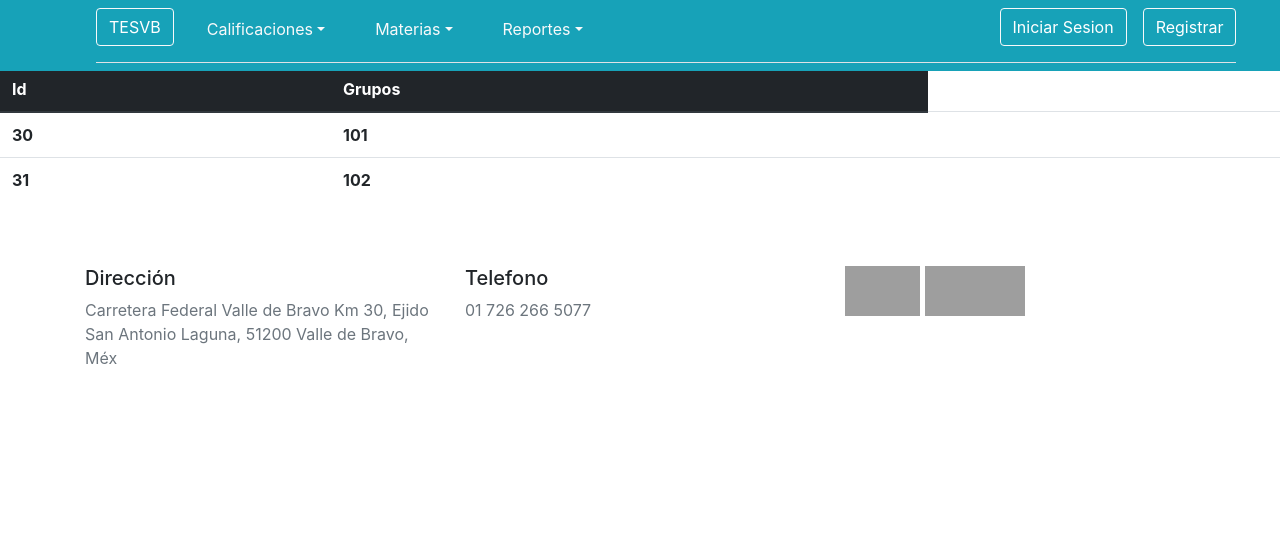
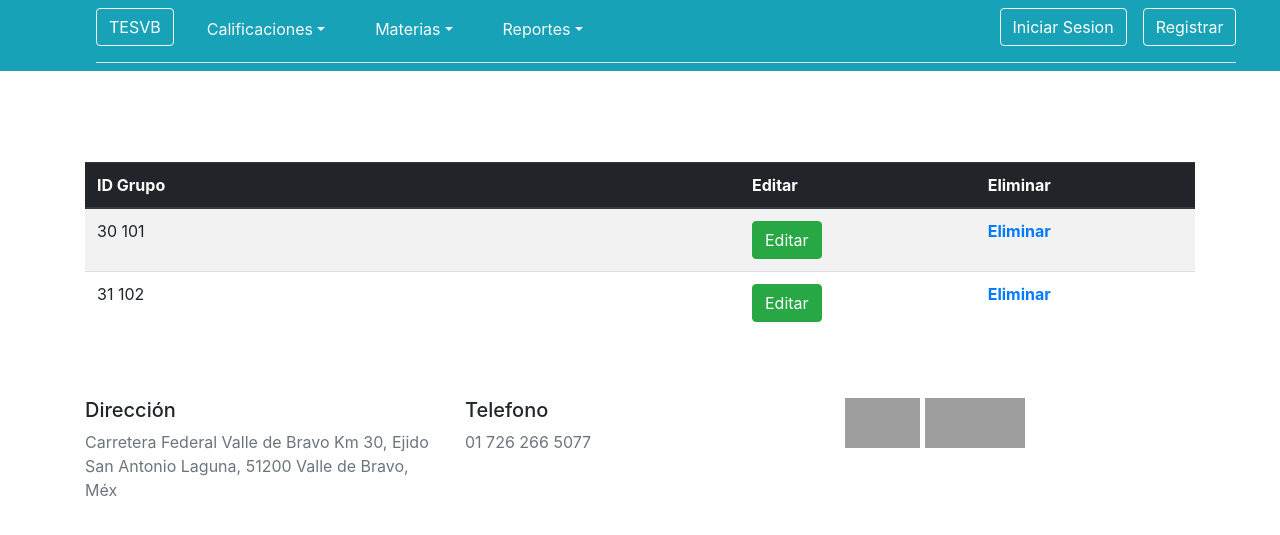
Before and after one commit to bernardinooctavio/aplicacionesproyecto, a PHP site: page /aplicacionesproyecto/Grupo in a window 1280 px wide. Shown: the top 535 px of the page. Run offline with PHP 8.4, Linux system fonts and the light colour scheme; data comes from the database, SQL or seed files in the repository; lists and menus that the app fills with data are empty; some libraries are stand-ins or nearby versions; grey boxes are pictures that could not be loaded.

Commit message:
modificacion
ok

```diff
--- a/Views/Grupo/index.php
+++ b/Views/Grupo/index.php
@@ -1,25 +1,103 @@
-<table class="table">
-<h3>Sistemas</h3>
+<div class="container">
+  <?php
+  if(mysqli_num_rows($datos)>0){
+  ?>
+  <h3>Aplicaciones Web 702</h3>
+  <br>
+
+  <br>
+  <br>
+
+<br>
+  <table class="table table-striped">
   <thead class="thead-dark">
     <tr>
-      <th scope="col">Id</th>
-      <th scope="col">Grupos</th>
+      <th scope="col">ID Grupo</th>
+  <th></th>
+  <th></th>
+  <th></th>
+<th></th>
+<th></th>
+<th></th>
+<th></th>
+      <th scope="col">Editar</th>
+      <th scope="col">Eliminar</th>
     </tr>
   </thead>
   <tbody>
 <?php
-while($filas=mysqli_fetch_assoc($datos))
+
+while($fila=mysqli_fetch_assoc($datos))
 { ?>
 
+
+
     <tr>
-      <th scope="row"><?php echo $filas['id_grupo'] ?></th>
-        <th scope="row"><?php echo $filas['desc_grupo'] ?></th>
+
+      <td scope="col"><?php echo $fila['id_grupo']." ".$fila['desc_grupo']?></td>
       <td></td>
       <td></td>
+      <td scope="col"></td>
+      <td scope="col"></td>
+      <td scope="col"></td>
+        <td scope="col"></td>
+        <td scope="col"></td>
+
+        <th scope="col"><button class="btn btn-success editar" id="<?php echo $fila['id_grupo'] ?>">Editar</button> </th>
+        <th scope="col"><a class="" href="<?php echo URL ?>Grupo/eliminar/<?php echo $fila['id_grupo'] ?>">Eliminar</button></th>
+
     </tr>
-<?php
-}
-
-?>
-</tbody>
-</table>
+  <?php } ?>
+    </tbody>
+  </table>
+  <?php
+} else { ?>
+  <h2>No se encuentra ningun dato</h2>
+<?php } ?>
+</div>
+<div id="myModal" class="modal fade" role="dialog">
+<div class="modal-dialog">
+  <div class="modal-content">
+    <div class="modal-header">
+      <h4 class="modal-title">Editando ...</h4>
+      <button type="button" class="close"
+            data-dismiss="modal">&times;</button>
+    </div>
+    <div class="modal-body">
+      <form class="form-signin" action="" method="post" id="actualizacion">
+        <input type="text" hidden name="id" id="id" value="">
+        <div class="form-group">
+          <input type="text" class="form-control"
+            id="desc_grupo" name="desc_grupo"></input>
+          <label for="desc_grupo">Grupo</label>
+        </div>
+      </form>
+    </div>
+    <div class="modal-footer">
+      <button type="button" class="btn btn-success actualiza"
+        data-dismiss="modal">Actualizar</button>
+    </div>
+  </div>
+</div>
+</div>
+<script type="text/javascript">
+$(document).ready(function(){
+  $(".editar").click(function(){
+    var id=$(this).attr('id');
+    $.post("<?php echo URL ?>Grupo/get/"+id,{},function(data){
+      if(data){
+        data=JSON.parse(data)
+        $("#id").val(data['id_grupo'])
+        $("#desc_grupo").val(data['desc_grupo'])
+        $("#myModal").modal('show');
+      }
+    })
+  })
+  $(".actualiza").click(function(){
+    var arreglo=$("#actualizacion").serializeArray();
+    $.post("<?php echo URL ?>Grupo/edit/",{arreglo:arreglo},function(data){
+      window.location.href="<?php echo URL ?>Grupo/index";
+    })
+  })
+})
+</script>
```
